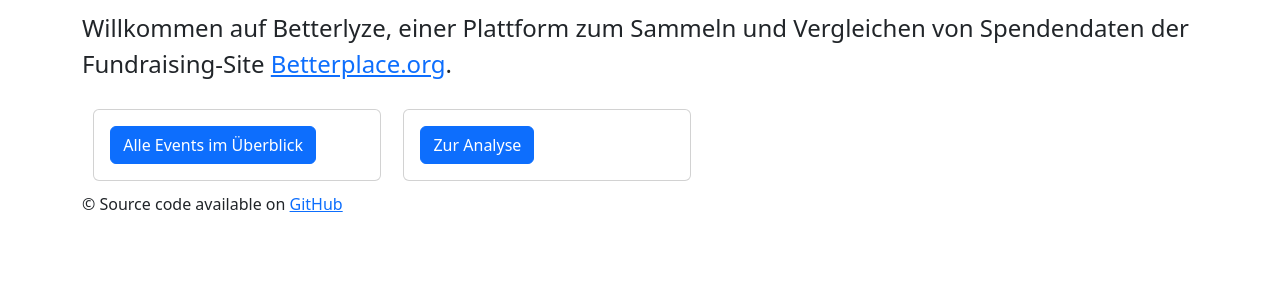
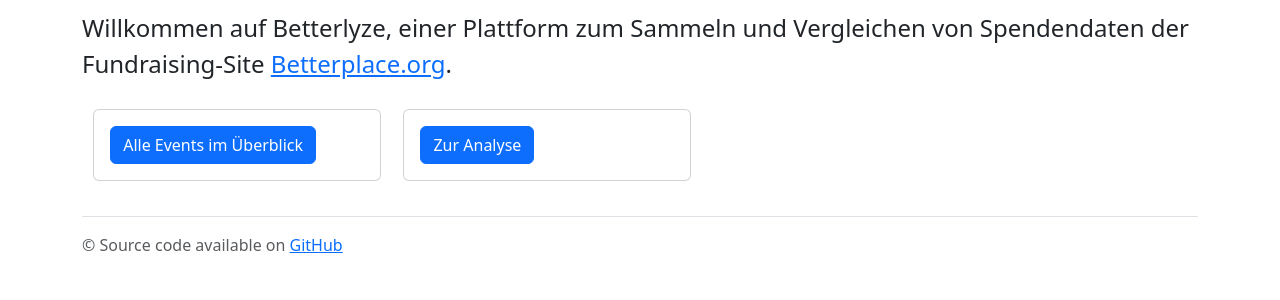
Before and after one commit to dorsax/betterlyze, a Django app: template betterlyze/betterlyze/templates/index.html in a window 1280 px wide. Shown: the part 76-376 px from the top of the page. Run offline with Django 3.2, Linux system fonts and the light colour scheme; the template is opened without the code that fills it, so the values that code supplies are empty; some libraries are stand-ins or nearby versions.

Commit message:
fix: footer issues

```diff
--- a/betterlyze/betterlyze/templates/base.html
+++ b/betterlyze/betterlyze/templates/base.html
@@ -95,7 +95,12 @@
     {% block javascripts %}{% endblock javascripts %}
 
 </body>
-<footer class = "container">
-    © Source code available on <a href="https://github.com/dorsax/betterplace_fetch">GitHub</a>
-</footer>
+
+<div class="container">
+    <footer class="d-flex flex-wrap justify-content-between align-items-center py-3 my-4 border-top">
+      <div class="col-md-4 d-flex align-items-center">
+        <span class="mb-3 mb-md-0 text-muted">© Source code available on <a href="https://github.com/dorsax/betterplace_fetch">GitHub</a></span>
+      </div>
+    </footer>
+  </div>
 </html>
```
